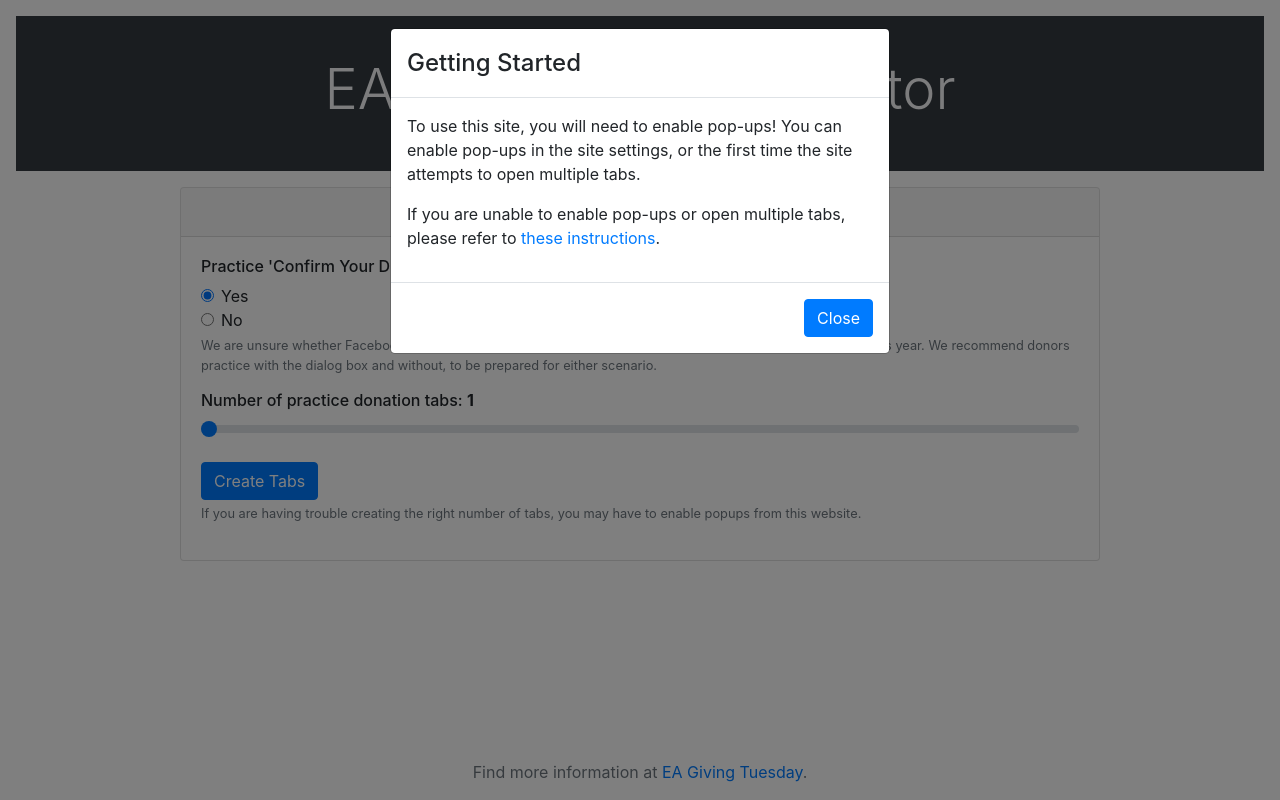
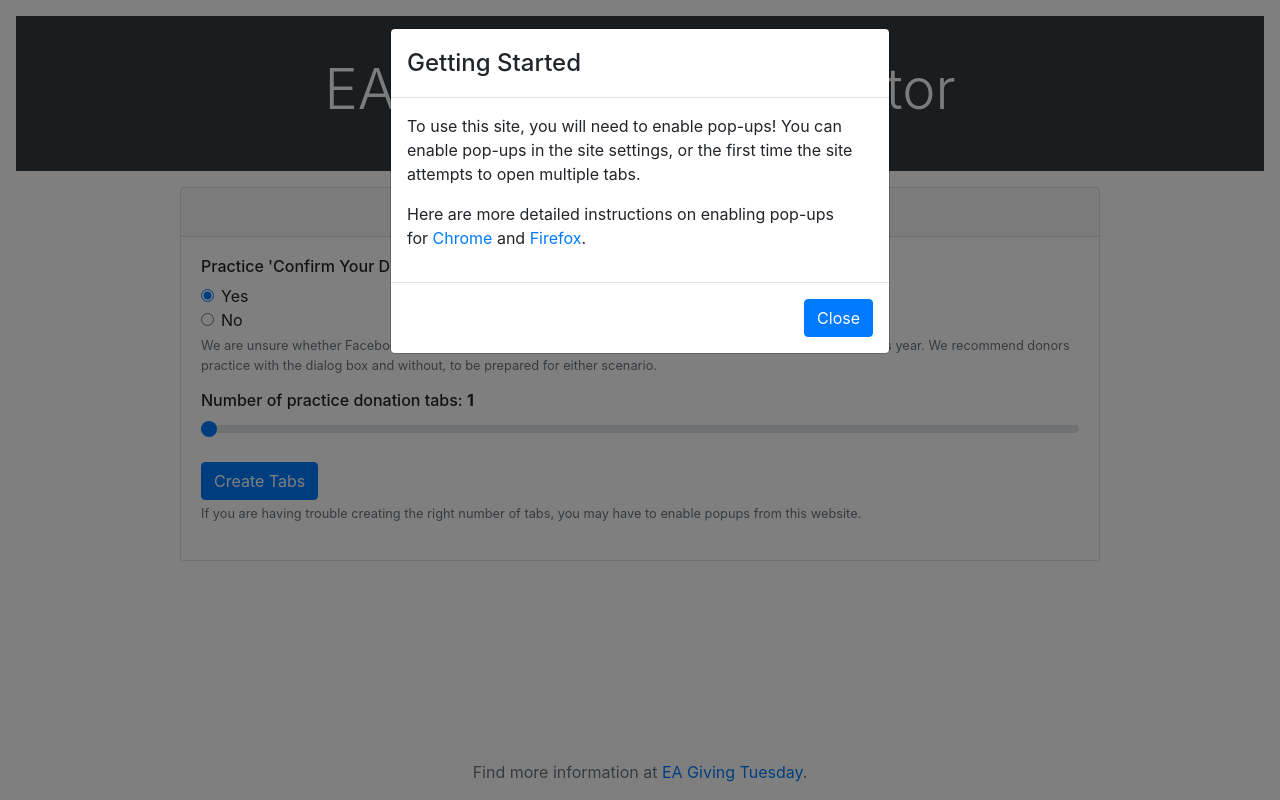
Before and after one commit to eagivingtuesday/eagt-practice, a React (Create React App) app: page / in a window 1280 px wide. Built offline with nearby package versions, Linux system fonts and the light colour scheme; a web font is replaced by a local one.

Commit message:
updated instructions; reverted date to system time

```diff
--- a/src/components/InstructionsModal.js
+++ b/src/components/InstructionsModal.js
@@ -14,10 +14,14 @@ class InstructionsModal extends React.Component {
             You can enable pop-ups in the site settings,
             or the first time the site attempts to open multiple tabs.
           </p>
-          <p>If you are unable to enable pop-ups or open multiple tabs, please refer to&nbsp;
-            <a href="https://support.lesley.edu/support/solutions/articles/4000009686-allowing-pop-ups-for-specific-sites"
+          <p>Here are more detailed instructions on enabling pop-ups for&nbsp;
+            <a href="https://support.google.com/chrome/answer/95472?co=GENIE.Platform%3DDesktop&hl=en"
                target="_blank">
-               these instructions
+               Chrome
+            </a>&nbsp;and&nbsp;
+            <a href="https://support.mozilla.org/en-US/kb/pop-blocker-settings-exceptions-troubleshooting"
+               target="_blank">
+               Firefox
             </a>.
           </p>
         </Modal.Body>
--- a/src/utils.js
+++ b/src/utils.js
@@ -1,18 +1,19 @@
 import $ from 'jquery';
 
 function getApiTime() {
-  var dtApiUrl = "http://worldtimeapi.org/api/ip";
-  var dateTime;
-  $.ajax({
-    url: dtApiUrl,
-    type: "GET",
-    dataType : "json",
-    async : false,
-    success : function(data) {
-      dateTime = Date.parse(data.datetime);
-    }
-  });
-  return dateTime;
+  // var dtApiUrl = "http://worldtimeapi.org/api/ip";
+  // var dateTime;
+  // $.ajax({
+  //   url: dtApiUrl,
+  //   type: "GET",
+  //   dataType : "json",
+  //   async : false,
+  //   success : function(data) {
+  //     dateTime = Date.parse(data.datetime);
+  //   }
+  // });
+  // return dateTime;
+  return new Date();
 }
 
 export function sendTime(channel) {
```
Also changed, not shown: 1 other file (tests, documents, lock files or other folders).
